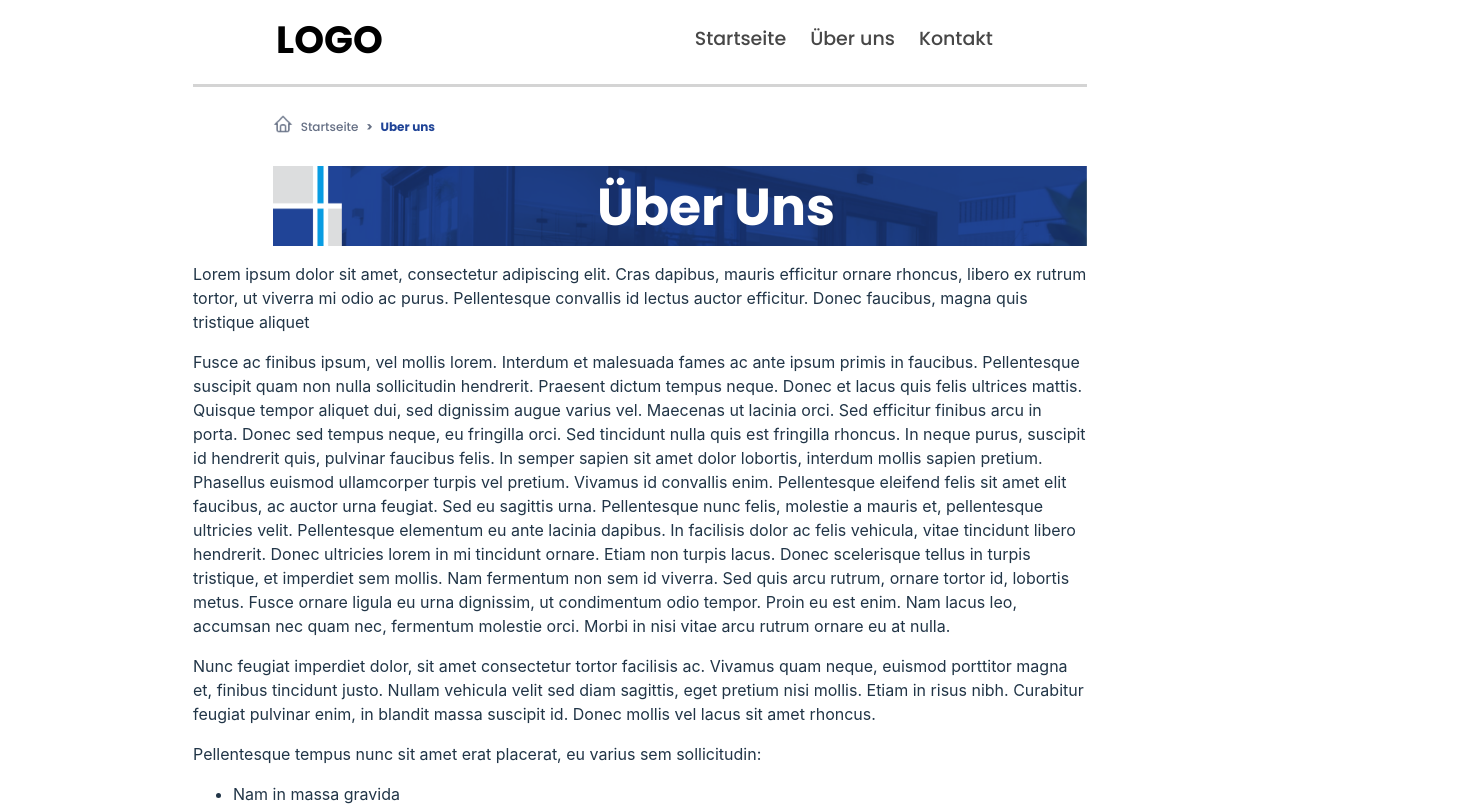
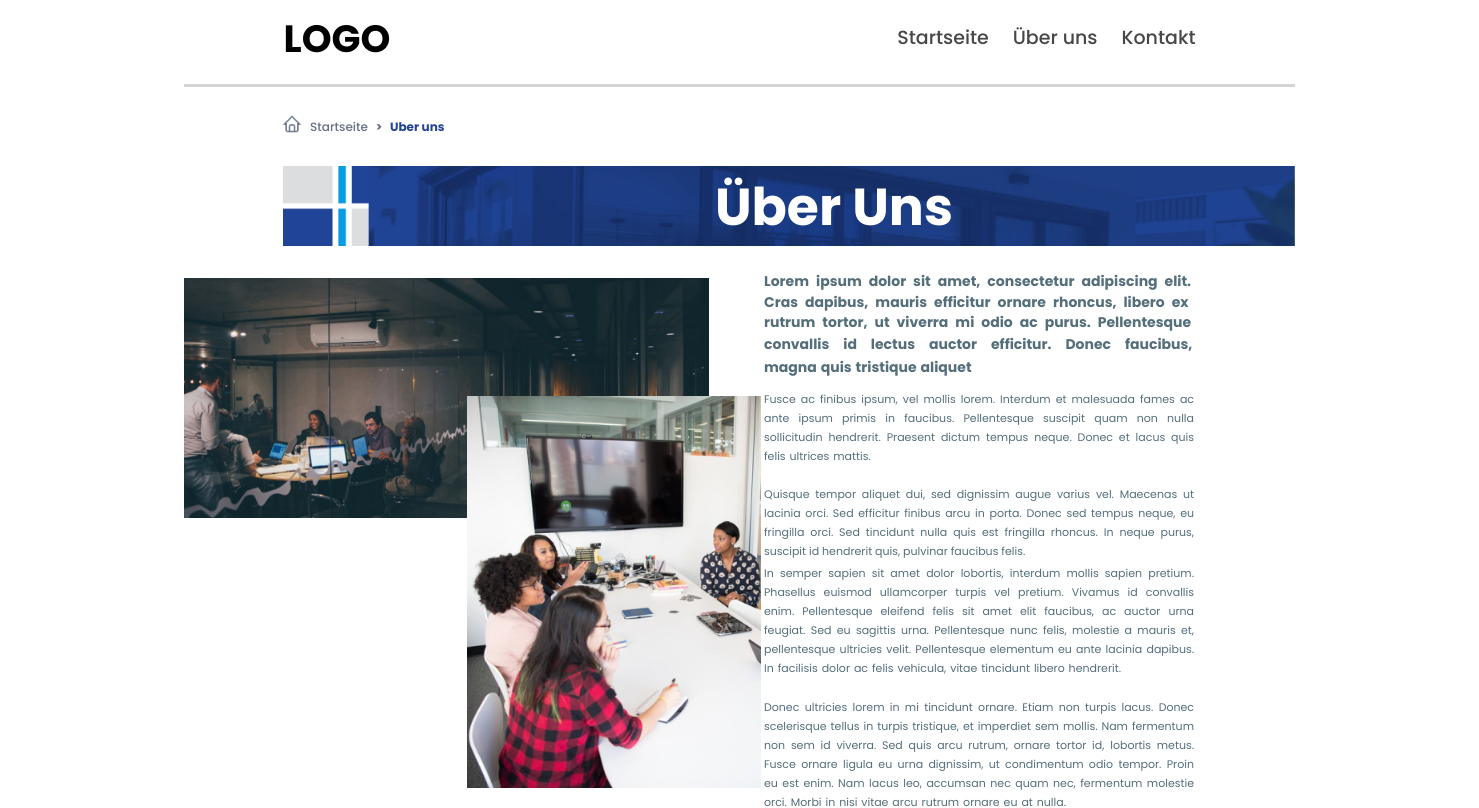
Before and after one commit to ViyaletaH/test-task2, a React (Vite) app in the folder figma-task/: page / in a window 1280 px wide. Shown: the top 808 px of the page, 1479 px wide, since content can reach past the window. Built offline with nearby package versions, Linux system fonts and the light colour scheme.

Commit message:
feat: add left-side content styles

```diff
--- a/figma-task/src/components/about_page/content/LeftSideContent.tsx
+++ b/figma-task/src/components/about_page/content/LeftSideContent.tsx
@@ -3,31 +3,46 @@ import React from 'react';
 const LeftSideContent = () => {
   return (
     <div className="left-side">
-      <div className="left-side-ph"></div>
+      <div className="left-side-ph">
+        <img src="/left-bottom.png" alt="office" id="left-bottom" />
+        <img src="/left-top.png" alt="conversation" id="left-top" />
+      </div>
       <div className="left-side-text">
-        <p className="introductory-p">
-          Lorem ipsum dolor sit amet, consectetur adipiscing elit. Cras dapibus, mauris efficitur
-          ornare rhoncus, libero ex rutrum tortor, ut viverra mi odio ac purus. Pellentesque
-          convallis id lectus auctor efficitur. Donec faucibus, magna quis tristique aliquet
-        </p>
-        <p className="left-p">
-          Fusce ac finibus ipsum, vel mollis lorem. Interdum et malesuada fames ac ante ipsum primis
-          in faucibus. Pellentesque suscipit quam non nulla sollicitudin hendrerit. Praesent dictum
-          tempus neque. Donec et lacus quis felis ultrices mattis. Quisque tempor aliquet dui, sed
-          dignissim augue varius vel. Maecenas ut lacinia orci. Sed efficitur finibus arcu in porta.
-          Donec sed tempus neque, eu fringilla orci. Sed tincidunt nulla quis est fringilla rhoncus.
-          In neque purus, suscipit id hendrerit quis, pulvinar faucibus felis. In semper sapien sit
-          amet dolor lobortis, interdum mollis sapien pretium. Phasellus euismod ullamcorper turpis
-          vel pretium. Vivamus id convallis enim. Pellentesque eleifend felis sit amet elit
-          faucibus, ac auctor urna feugiat. Sed eu sagittis urna. Pellentesque nunc felis, molestie
-          a mauris et, pellentesque ultricies velit. Pellentesque elementum eu ante lacinia dapibus.
-          In facilisis dolor ac felis vehicula, vitae tincidunt libero hendrerit. Donec ultricies
-          lorem in mi tincidunt ornare. Etiam non turpis lacus. Donec scelerisque tellus in turpis
-          tristique, et imperdiet sem mollis. Nam fermentum non sem id viverra. Sed quis arcu
-          rutrum, ornare tortor id, lobortis metus. Fusce ornare ligula eu urna dignissim, ut
-          condimentum odio tempor. Proin eu est enim. Nam lacus leo, accumsan nec quam nec,
-          fermentum molestie orci. Morbi in nisi vitae arcu rutrum ornare eu at nulla.
-        </p>
+        <div className="introductory-p">
+          <div id="lorem">Lorem ipsum dolor sit amet, consectetur adipiscing elit.</div>
+          <div id="cras">Cras dapibus, mauris efficitur ornare rhoncus, libero ex </div>
+          <div id="rutum">rutrum tortor, ut viverra mi odio ac purus. Pellentesque</div>
+          <div id="convallis">convallis id lectus auctor efficitur. Donec faucibus,</div>
+          <div id="quis">magna quis tristique aliquet</div>
+        </div>
+        <div className="left-p">
+          <div id="left-p-first">
+            Fusce ac finibus ipsum, vel mollis lorem. Interdum et malesuada fames ac ante ipsum
+            primis in faucibus. Pellentesque suscipit quam non nulla sollicitudin hendrerit.
+            Praesent dictum tempus neque. Donec et lacus quis felis ultrices mattis.
+          </div>
+          <div id="left-p-second">
+            Quisque tempor aliquet dui, sed dignissim augue varius vel. Maecenas ut lacinia orci.
+            Sed efficitur finibus arcu in porta. Donec sed tempus neque, eu fringilla orci. Sed
+            tincidunt nulla quis est fringilla rhoncus. In neque purus, suscipit id hendrerit quis,
+            pulvinar faucibus felis.
+          </div>
+          <div id="left-p-third">
+            In semper sapien sit amet dolor lobortis, interdum mollis sapien pretium. Phasellus
+            euismod ullamcorper turpis vel pretium. Vivamus id convallis enim. Pellentesque eleifend
+            felis sit amet elit faucibus, ac auctor urna feugiat. Sed eu sagittis urna. Pellentesque
+            nunc felis, molestie a mauris et, pellentesque ultricies velit. Pellentesque elementum
+            eu ante lacinia dapibus. In facilisis dolor ac felis vehicula, vitae tincidunt libero
+            hendrerit.
+          </div>
+          <div id="left-p-fourth">
+            Donec ultricies lorem in mi tincidunt ornare. Etiam non turpis lacus. Donec scelerisque
+            tellus in turpis tristique, et imperdiet sem mollis. Nam fermentum non sem id viverra.
+            Sed quis arcu rutrum, ornare tortor id, lobortis metus. Fusce ornare ligula eu urna
+            dignissim, ut condimentum odio tempor. Proin eu est enim. Nam lacus leo, accumsan nec
+            quam nec, fermentum molestie orci. Morbi in nisi vitae arcu rutrum ornare eu at nulla.
+          </div>
+        </div>
       </div>
     </div>
   );
--- a/figma-task/src/myStyles.scss
+++ b/figma-task/src/myStyles.scss
@@ -2,7 +2,7 @@
 
 @import url('https://fonts.googleapis.com/css2?family=Poppins:wght@100;200;300;400;500;600;700;800&display=swap');
 body {
-  overflow-y: hidden;
+  overflow-x: hidden;
 }
 
 .about-container {
@@ -14,7 +14,7 @@ body {
   align-self: center;
   justify-self: center;
   height: 100vh;
-  margin: 0px 192px 0px 192px;
+  margin: 0px 183px 0px 183px;
 
   .header {
     display: flex;
@@ -123,7 +123,119 @@ body {
         float: right;
         position: absolute;
         z-index: 90;
-        margin-left: 9%;
+        margin-left: 8.9%;
+        width: calc(100% - 8.9%);
+      }
+    }
+
+    .left-side {
+      margin-top: 25px;
+      float: left;
+      width: 100%;
+      display: flex;
+      justify-content: space-between;
+
+      .left-side-ph {
+        display: flex;
+        flex-direction: column;
+        position: relative;
+        width: 575px;
+        height: 515px;
+        #left-bottom {
+          position: absolute;
+          z-index: 99;
+          width: 525px;
+          height: 240px;
+          margin-top: 7px;
+        }
+        #left-top {
+          position: absolute;
+          z-index: 100;
+          width: 294px;
+          height: 392px;
+          margin-left: 283px;
+          margin-top: 125px;
+        }
+      }
+
+      .left-side-text {
+        width: 536px;
+        height: 100%;
+        display: flex;
+        flex-direction: column;
+        .introductory-p {
+          color: #546E7A;
+          font-size: 14px;
+          font-family: 'Poppins', 'sans-serif';
+          font-weight: bold;
+          line-height: 20px;
+          width:430px;
+          padding-left: 5px;
+          text-align: justify;
+
+          #lorem {
+            width: 430px;
+            word-spacing: 4px;
+            margin-bottom: 1px;
+
+          }
+
+          #cras {
+            width: 430px;
+            word-spacing: 4px;
+          }
+
+          #rutum {
+            width: 430px;
+            word-spacing: 4px;
+          }
+
+          #convallis {
+            width: 430px;
+            word-spacing: 11px;
+            margin-top: 2px;
+          }
+
+          #quis {
+            margin-top: 3px;
+            word-spacing: 1px;
+          }
+
+        }
+
+        .left-p {
+          margin-top: 13px;
+          color: #546E7A;
+          font-size: 11px;
+          font-family: 'Poppins', 'sans-serif';
+          line-height: 19px;
+          width: 430px;
+          padding-left: 5px;
+          text-align: justify;
+
+          #left-p-first {
+            word-spacing: 1px;
+
+          }
+
+          #left-p-second {
+            margin-top: 19px;
+          }
+
+          #left-p-third {
+            padding-top: 3px;
+            word-spacing: 2px;
+            line-height: 19px;
+            word-spacing: 1px;
+          }
+
+          #left-p-fourth {
+            margin-top: 20px;
+            word-spacing: 1px;
+            line-height: 19px;
+          }
+        }
+
       }
     }
   }
```
Also changed, not shown: figma-task/public/left-bottom.png (added), figma-task/public/left-top.png (added).
